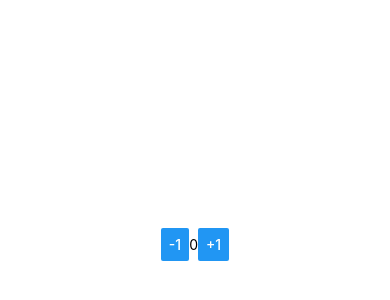
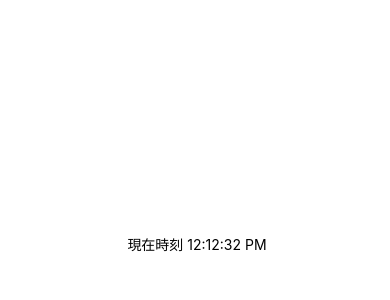
Before and after one commit to eqs-tagami/my-first-react-native-app, a React Native app: screen / in a window 390 px wide. Shown: the part 178-478 px from the top of the page. Built offline with nearby package versions, Linux system fonts and the light colour scheme.

Commit message:
4.3 タイマー

```diff
--- a/App.js
+++ b/App.js
@@ -1,29 +1,35 @@
 import React from 'react';
-import { StyleSheet, Text, View, Button } from 'react-native';
+import { StyleSheet, Text, View } from 'react-native';
 
 export default class App extends React.Component {
   constructor(props) {
     super(props);
-
     this.state = {
-      count: 0,
-    }
+      date: new Date()
+    };
   }
 
-  onPressMinusOne = () => {
-    this.setState({ count: this.state.count - 1 });
+  // コンポーネントがビューツリーに登録された直後に呼び出される
+  componentDidMount() {
+    this.timerID = setInterval(() => {
+      this.tick();
+    }, 1000);
   };
 
-  onPressPlusOne = () => {
-    this.setState({ count: this.state.count + 1 });
+  // コンポーネントがビューツリーから外された直後に呼び出される
+  componentWillUnmount() {
+    clearInterval(this.timerID);
+  };
+
+  tick() {
+    this.setState({ date: new Date()});
   };
 
   render() {
     return (
       <View style={styles.container}>
-        <Button title="-1" onPress={this.onPressMinusOne} />
-        <Text>{this.state.count}</Text>
-        <Button title="+1" onPress={this.onPressPlusOne} />
+        <Text> 現在時刻 </Text>
+        <Text>{this.state.date.toLocaleTimeString()}</Text>
       </View>
     );
   }
```
Also changed, not shown: Welcome.js (deleted, +0 -20 lines).
